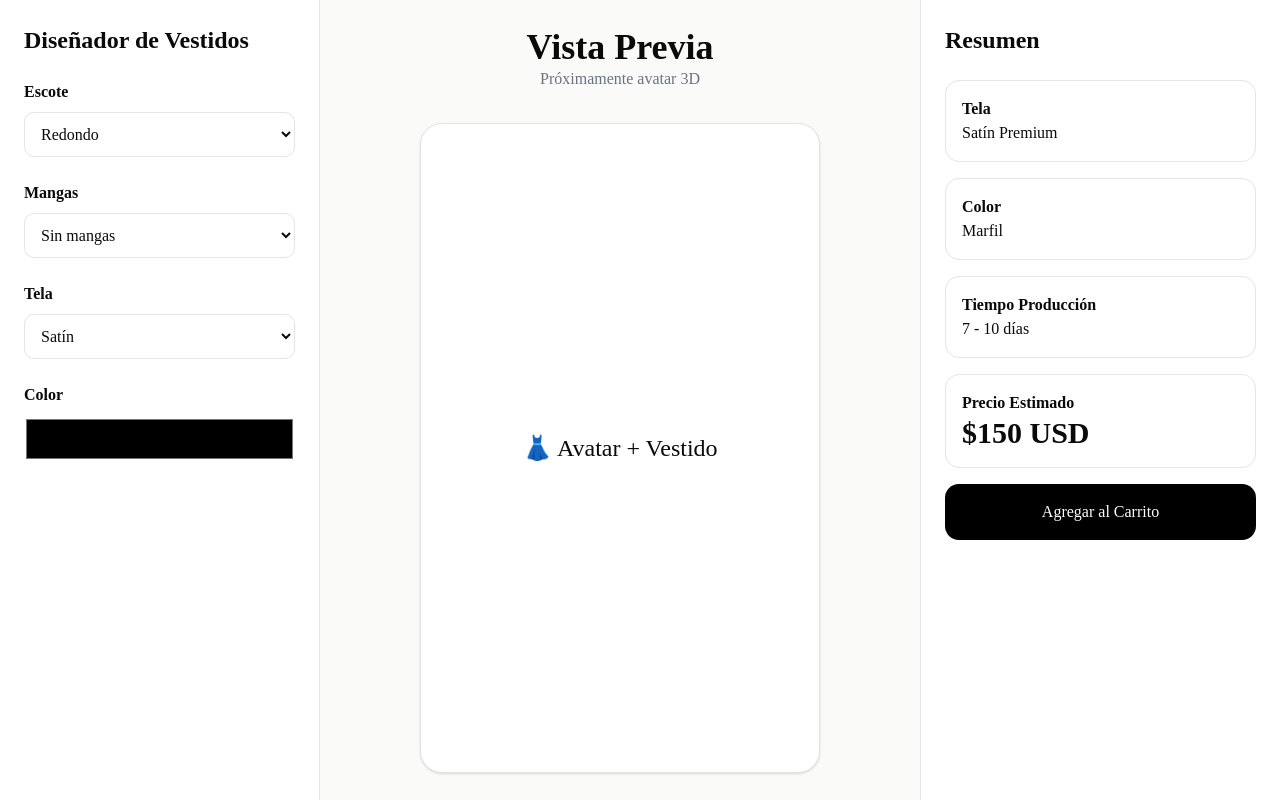
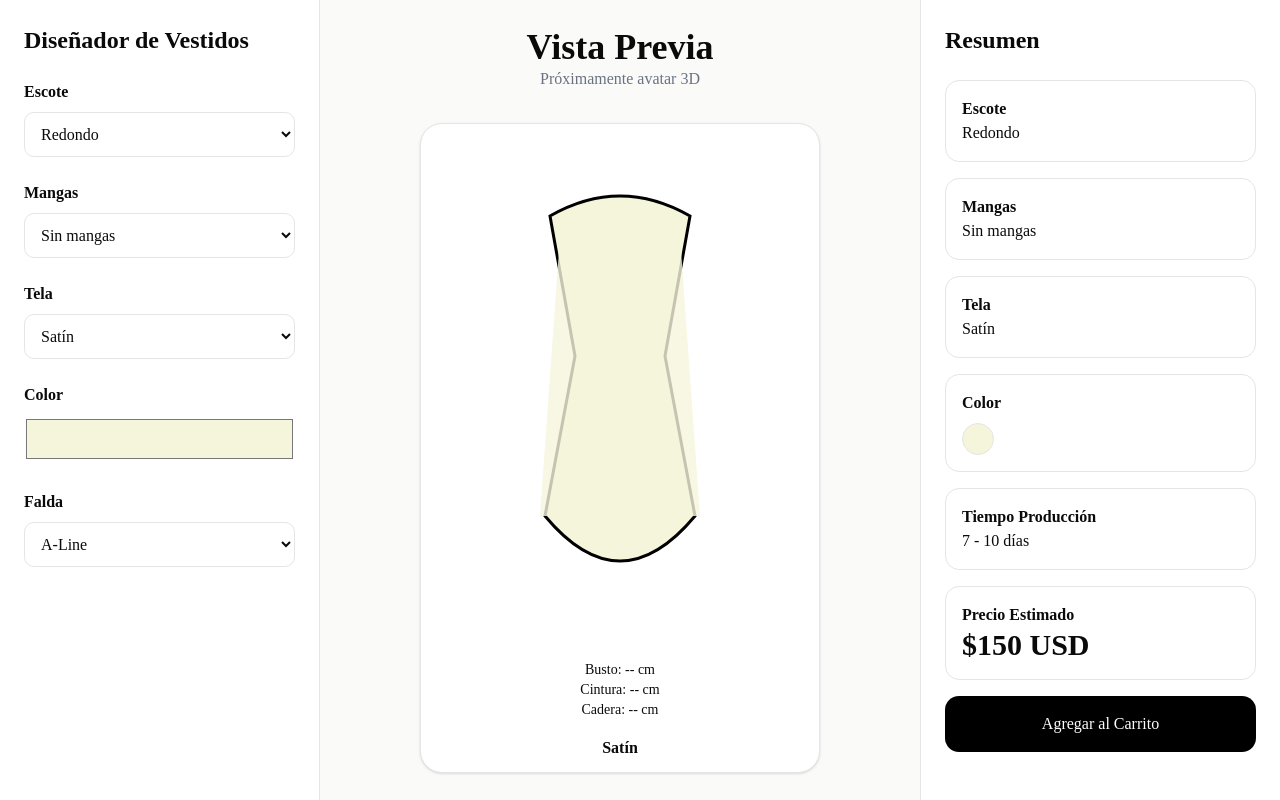
Before and after one commit to Tobalito8/fitatelier, a Next.js app: page /designer in a window 1280 px wide. Built offline with nearby package versions, Linux system fonts and the light colour scheme.

Commit message:
Update dress and body

```diff
--- a/app/designer/page.tsx
+++ b/app/designer/page.tsx
@@ -1,4 +1,83 @@
+"use client";
+
+import { useEffect, useMemo, useState } from "react";
+
 export default function DesignerPage() {
+  const [design, setDesign] = useState({
+    neckline: "Redondo",
+    sleeves: "Sin mangas",
+    fabric: "Satín",
+    color: "#F5F5DC",
+    skirt: "A-Line",
+  });
+  const [bodyProfile, setBodyProfile] = useState<any>(null);
+  const bustWidth = bodyProfile
+    ? Math.max(
+      120,
+      Number(bodyProfile.bust) * 1.5
+    )
+    : 140;
+
+  const waistWidth = bodyProfile
+    ? Math.max(
+      70,
+      Number(bodyProfile.waist) * 0.9
+    )
+    : 90;
+
+  const hipsWidth = bodyProfile
+    ? Math.max(
+      120,
+      Number(bodyProfile.hips) * 1.3
+    )
+    : 150;
+  const dressColor = design.color;
+
+  const sleeveSize =
+    design.sleeves === "Globo"
+      ? 35
+      : design.sleeves === "Larga"
+        ? 20
+        : design.sleeves === "Corta"
+          ? 15
+          : 0;
+  const skirtMultiplier =
+    design.skirt === "Princesa"
+      ? 1.5
+      : design.skirt === "Sirena"
+        ? 0.8
+        : 1.2;
+  const price = useMemo(() => {
+    let total = 150;
+
+    if (design.fabric === "Tul")
+      total += 20;
+
+    if (design.fabric === "Chifón")
+      total += 25;
+
+    if (design.fabric === "Encaje")
+      total += 50;
+
+    if (design.sleeves === "Larga")
+      total += 10;
+
+    if (design.sleeves === "Globo")
+      total += 15;
+
+    return total;
+  }, [design]);
+
+  useEffect(() => {
+    const saved = localStorage.getItem(
+      "fitatelier-measurements"
+    );
+
+    if (saved) {
+      setBodyProfile(JSON.parse(saved));
+    }
+  }, []);
+
   return (
     <div className="grid min-h-screen grid-cols-[320px_1fr_360px] bg-stone-50">
 
@@ -13,7 +92,16 @@ export default function DesignerPage() {
           <div>
             <h3 className="mb-2 font-semibold">Escote</h3>
 
-            <select className="w-full rounded-lg border p-3">
+            <select
+              value={design.neckline}
+              onChange={(e) =>
+                setDesign({
+                  ...design,
+                  neckline: e.target.value,
+                })
+              }
+              className="w-full rounded-lg border p-3"
+            >
               <option>Redondo</option>
               <option>V</option>
               <option>Corazón</option>
@@ -24,7 +112,16 @@ export default function DesignerPage() {
           <div>
             <h3 className="mb-2 font-semibold">Mangas</h3>
 
-            <select className="w-full rounded-lg border p-3">
+            <select
+              value={design.sleeves}
+              onChange={(e) =>
+                setDesign({
+                  ...design,
+                  sleeves: e.target.value,
+                })
+              }
+              className="w-full rounded-lg border p-3"
+            >
               <option>Sin mangas</option>
               <option>Corta</option>
               <option>Larga</option>
@@ -35,7 +132,16 @@ export default function DesignerPage() {
           <div>
             <h3 className="mb-2 font-semibold">Tela</h3>
 
-            <select className="w-full rounded-lg border p-3">
+            <select
+              value={design.fabric}
+              onChange={(e) =>
+                setDesign({
+                  ...design,
+                  fabric: e.target.value,
+                })
+              }
+              className="w-full rounded-lg border p-3"
+            >
               <option>Satín</option>
               <option>Chifón</option>
               <option>Tul</option>
@@ -48,8 +154,35 @@ export default function DesignerPage() {
 
             <input
               type="color"
+              value={design.color}
+              onChange={(e) =>
+                setDesign({
+                  ...design,
+                  color: e.target.value,
+                })
+              }
               className="h-12 w-full"
             />
+          </div>
+          <div>
+            <h3 className="mb-2 font-semibold">
+              Falda
+            </h3>
+
+            <select
+              value={design.skirt}
+              onChange={(e) =>
+                setDesign({
+                  ...design,
+                  skirt: e.target.value,
+                })
+              }
+              className="w-full rounded-lg border p-3"
+            >
+              <option>A-Line</option>
+              <option>Princesa</option>
+              <option>Sirena</option>
+            </select>
           </div>
         </div>
       </aside>
@@ -68,28 +201,165 @@ export default function DesignerPage() {
         </div>
 
         <div className="flex h-[650px] w-[400px] items-center justify-center rounded-3xl border bg-white shadow">
-          <span className="text-2xl">
-            👗 Avatar + Vestido
-          </span>
+
+          <div className="flex flex-col items-center">
+
+            <svg
+              width="260"
+              height="500"
+              viewBox="0 0 260 500"
+            >
+              <path
+                d={`
+                  M ${130 - bustWidth / 2} 80
+                  Q 130 40 ${130 + bustWidth / 2} 80
+                  L ${130 + waistWidth / 2} 220
+                  L ${130 + hipsWidth / 2} 380
+                  Q 130 470 ${130 - hipsWidth / 2} 380
+                  L ${130 - waistWidth / 2} 220
+                  Z
+                `}
+                fill={design.color}
+                stroke="black"
+                strokeWidth="3"
+              />
+              <path
+                d={`
+                  M ${130 - bustWidth / 2 + 10} 100
+                  L ${130 + bustWidth / 2 - 10} 100
+                  L ${130 + (hipsWidth * skirtMultiplier) / 2 - 10} 380
+                  L ${130 - (hipsWidth * skirtMultiplier) / 2 + 10} 380
+                  Z
+                `}
+                fill={dressColor}
+                opacity="0.8"
+              />
+              {design.neckline === "V" && (
+                <path
+                  d="
+                    M 110 100
+                    L 130 150
+                    L 150 100
+                  "
+                  fill="white"
+                />
+              )}
+              {design.neckline === "Corazón" && (
+                <path
+                  d="
+                    M 105 100
+                    Q 118 75 130 95
+                    Q 142 75 155 100
+                    L 130 145
+                    Z
+                  "
+                  fill="white"
+                />
+              )}
+              {sleeveSize > 0 && (
+                <>
+                  <ellipse
+                    cx={130 - bustWidth / 2}
+                    cy="130"
+                    rx={sleeveSize}
+                    ry="25"
+                    fill={dressColor}
+                  />
+
+                  <ellipse
+                    cx={130 + bustWidth / 2}
+                    cy="130"
+                    rx={sleeveSize}
+                    ry="25"
+                    fill={dressColor}
+                  />
+                </>
+              )}
+            </svg>
+            <div className="mt-6 text-center text-sm">
+
+              <p>
+                Busto: {bodyProfile?.bust || "--"} cm
+              </p>
+
+              <p>
+                Cintura: {bodyProfile?.waist || "--"} cm
+              </p>
+
+              <p>
+                Cadera: {bodyProfile?.hips || "--"} cm
+              </p>
+
+            </div>
+            <p className="mt-4 font-semibold">
+              {design.fabric}
+            </p>
+          </div>
         </div>
-
-      </main>
+      </main >
 
       {/* RESUMEN */}
-      <aside className="border-l bg-white p-6">
+      < aside className="border-l bg-white p-6" >
 
         <h2 className="mb-6 text-2xl font-bold">
           Resumen
         </h2>
+        {bodyProfile && (
+
+          <div className="mb-6 rounded-xl border bg-stone-50 p-4">
+
+            <h3 className="mb-3 font-semibold">
+              Perfil Corporal
+            </h3>
+
+            <div className="space-y-1 text-sm">
+
+              <p>
+                Altura: {bodyProfile.height} cm
+              </p>
+
+              <p>
+                Busto: {bodyProfile.bust} cm
+              </p>
+
+              <p>
+                Cintura: {bodyProfile.waist} cm
+              </p>
+
+              <p>
+                Cadera: {bodyProfile.hips} cm
+              </p>
+
+            </div>
+
+          </div>
+
+        )}
 
         <div className="space-y-4">
+
+          <div className="rounded-xl border p-4">
+            <h3 className="font-semibold">
+              Escote
+            </h3>
+
+            <p>{design.neckline}</p>
+          </div>
+
+          <div className="rounded-xl border p-4">
+            <h3 className="font-semibold">
+              Mangas
+            </h3>
+
+            <p>{design.sleeves}</p>
+          </div>
 
           <div className="rounded-xl border p-4">
             <h3 className="font-semibold">
               Tela
             </h3>
 
-            <p>Satín Premium</p>
+            <p>{design.fabric}</p>
           </div>
 
           <div className="rounded-xl border p-4">
@@ -97,7 +367,12 @@ export default function DesignerPage() {
               Color
             </h3>
 
-            <p>Marfil</p>
+            <div
+              className="mt-2 h-8 w-8 rounded-full border"
+              style={{
+                backgroundColor: design.color,
+              }}
+            />
           </div>
 
           <div className="rounded-xl border p-4">
@@ -114,7 +389,7 @@ export default function DesignerPage() {
             </h3>
 
             <p className="text-3xl font-bold">
-              $150 USD
+              ${price} USD
             </p>
           </div>
 
@@ -123,9 +398,8 @@ export default function DesignerPage() {
           </button>
 
         </div>
+      </aside >
 
-      </aside>
-
-    </div>
+    </div >
   );
 }
--- a/app/measurements/page.tsx
+++ b/app/measurements/page.tsx
@@ -35,6 +35,13 @@ export default function MeasurementsPage() {
       setFormData(JSON.parse(saved));
     }
   }, []);
+
+  useEffect(() => {
+    localStorage.setItem(
+      "fitatelier-measurements",
+      JSON.stringify(formData)
+    );
+  }, [formData]);
 
   const next = () => setStep(step + 1);
   const prev = () => setStep(step - 1);
@@ -78,12 +85,7 @@ export default function MeasurementsPage() {
   };
 
   const saveProfile = () => {
-    localStorage.setItem(
-      "fitatelier-measurements",
-      JSON.stringify(formData)
-    );
-
-    alert("Perfil guardado correctamente");
+    alert("Perfil actualizado");
   };
 
   return (
@@ -476,8 +478,8 @@ export default function MeasurementsPage() {
 
               <div
                 className={`h-3 rounded-full ${progress === 100
-                    ? "bg-emerald-500"
-                    : "bg-green-600"
+                  ? "bg-emerald-500"
+                  : "bg-green-600"
                   }`}
 
                 style={{
```
